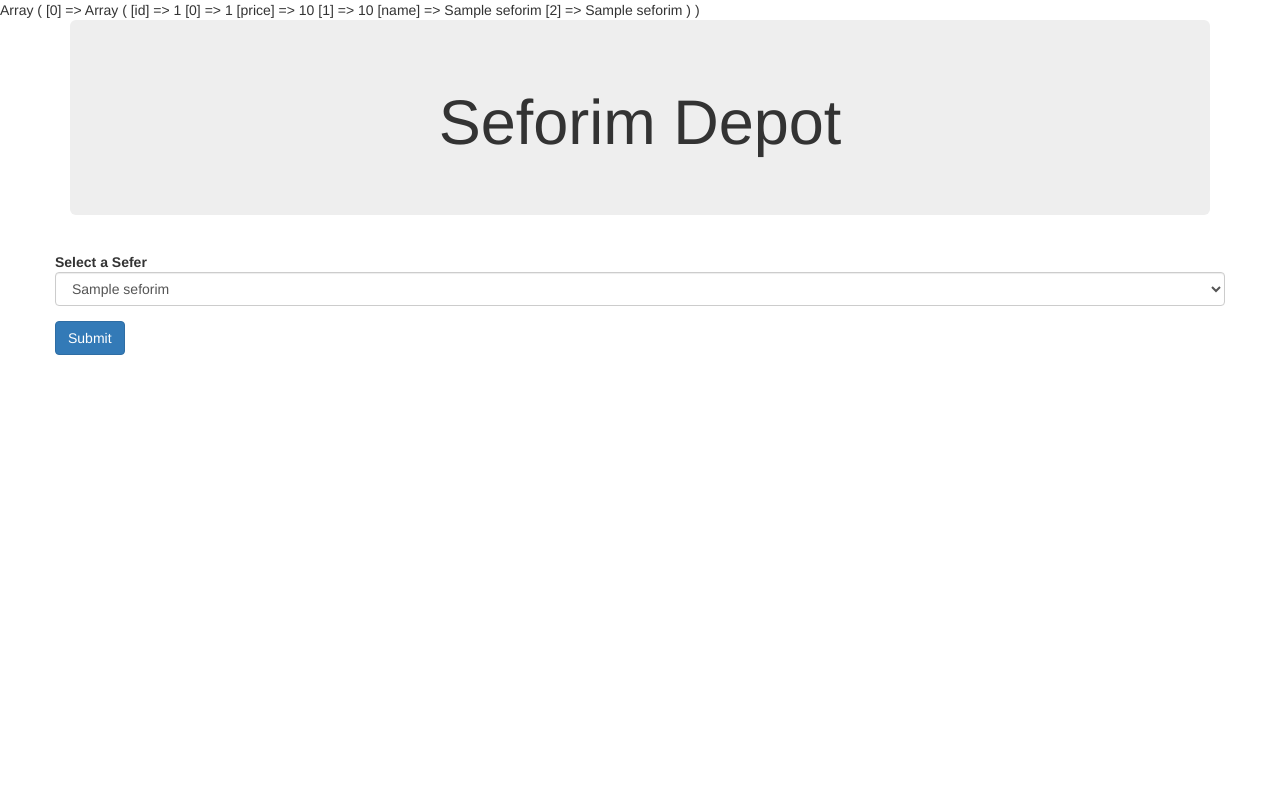
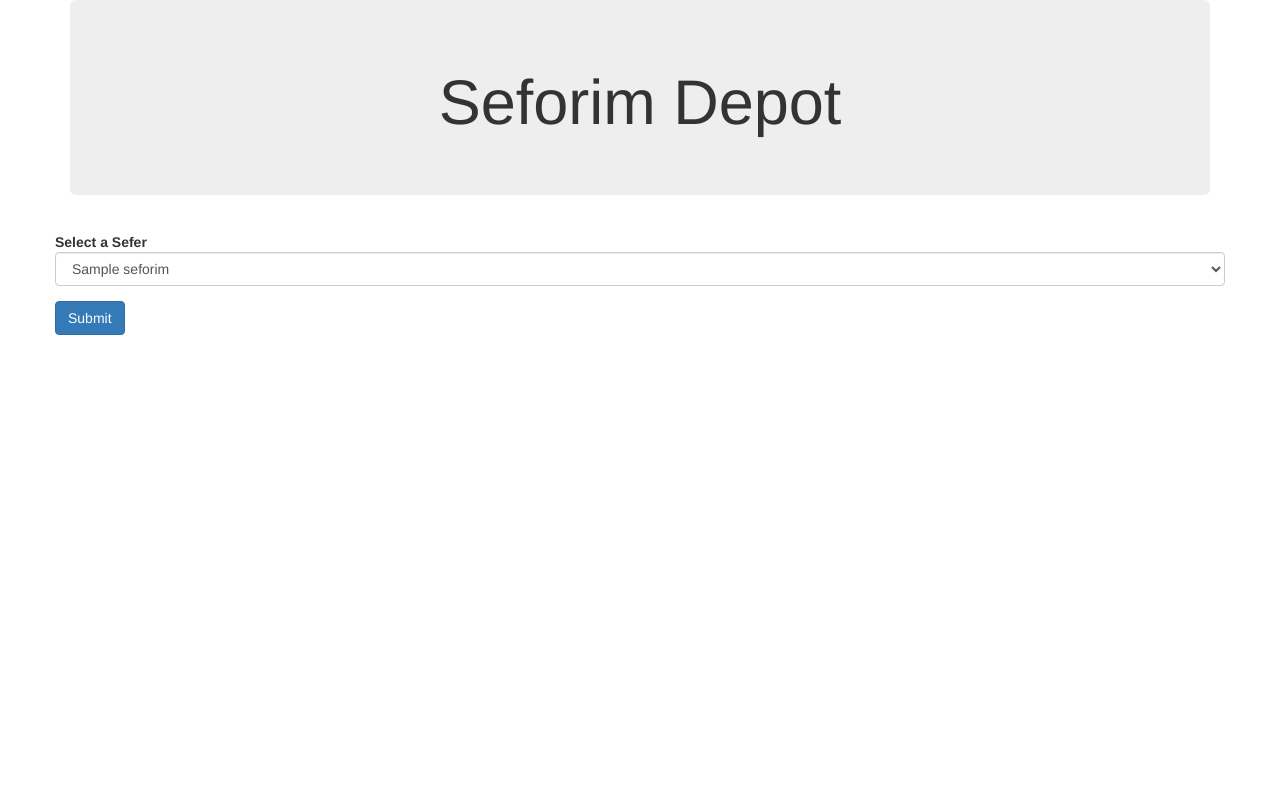
Before and after one commit to dovigoldstein/PCS-class, a PHP site: page /seforim_store.php in a window 1280 px wide. Run offline with PHP 8.4, Linux system fonts and the light colour scheme; tables that the repository leaves empty or names only in its code hold one stand-in row (values such as "Sample post").

Commit message:
recommit HW 62

```diff
--- a/HW_62/seforim_store.php
+++ b/HW_62/seforim_store.php
@@ -8,7 +8,7 @@
         $query = "SELECT * FROM seforim";
         $results = $db->query($query);
         $seforim = $results->fetchall();
-        print_r($seforim);
+        // print_r($seforim);
     }catch(PDOException $e) {
         die("Something went wrong " . $e->getMessage());
     }
```
